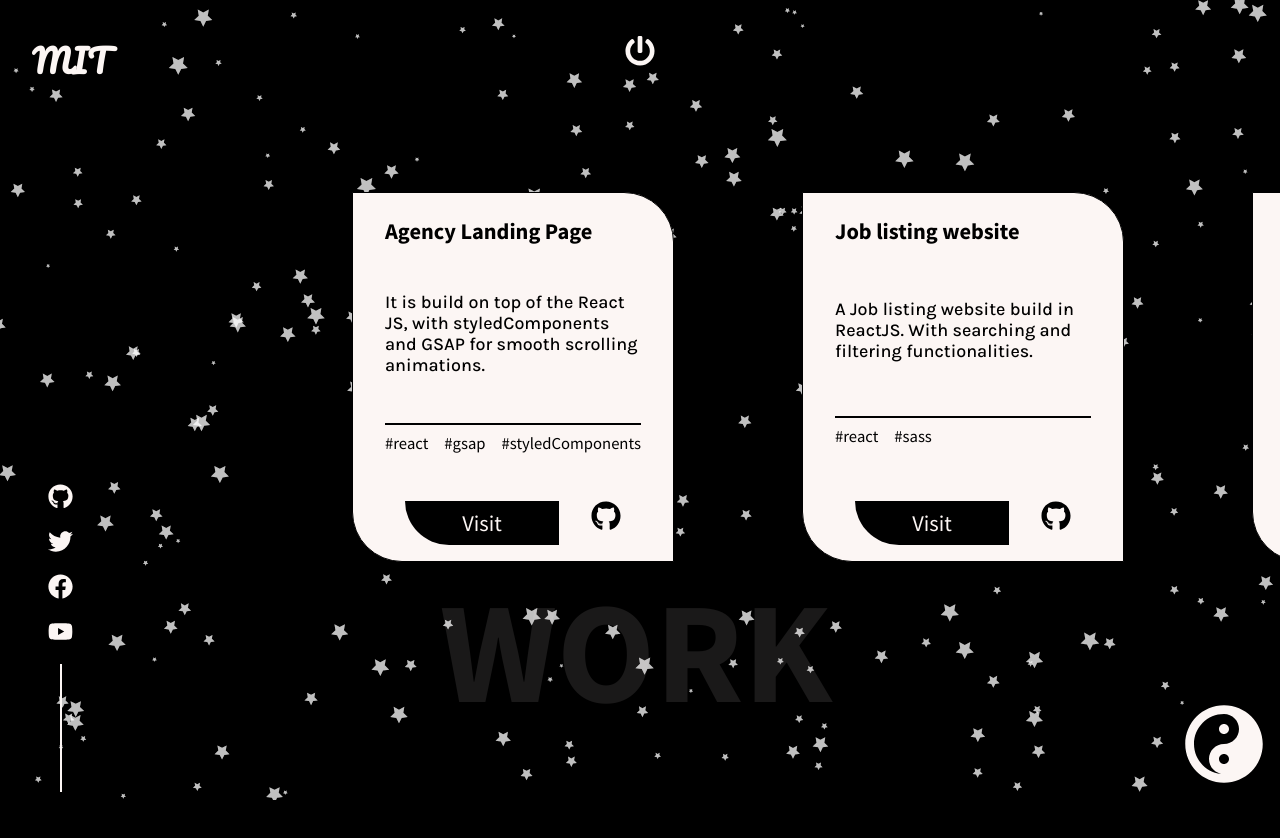
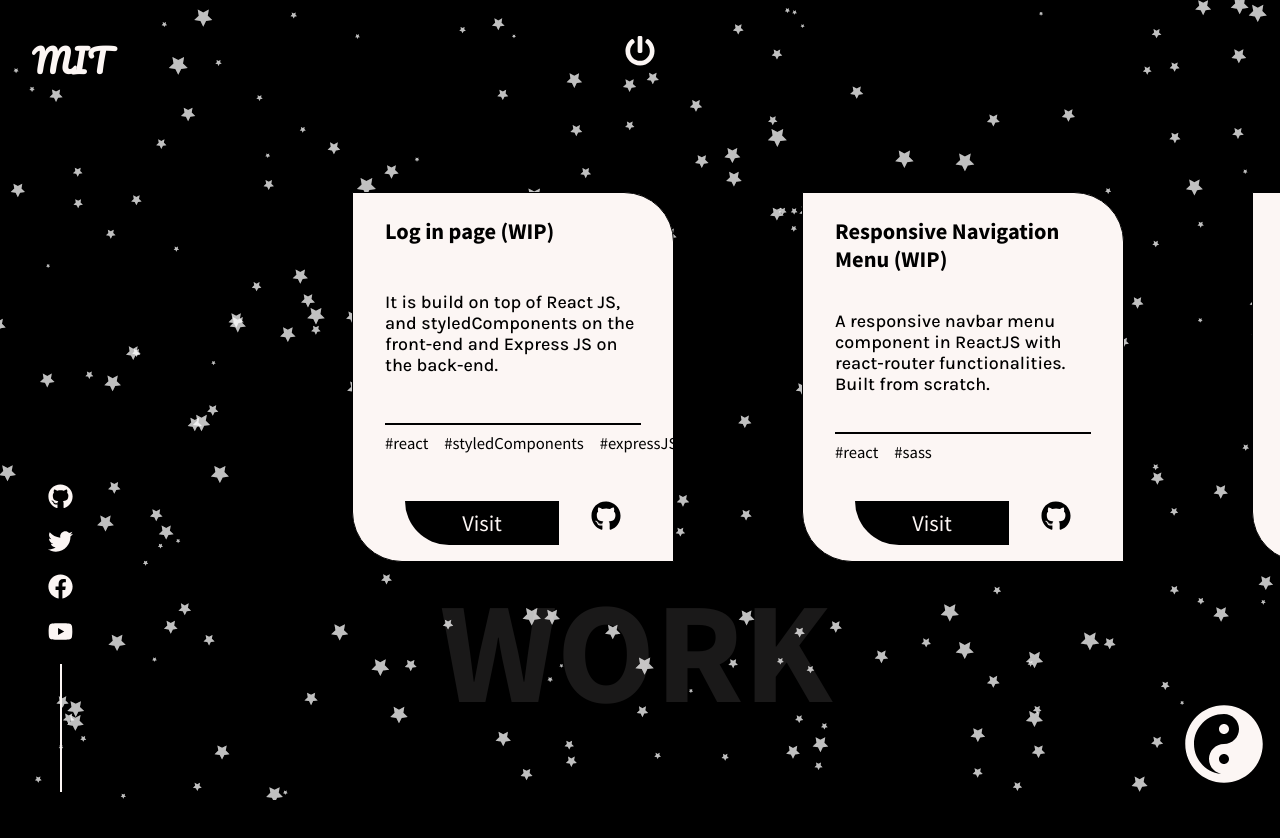
Before and after one commit to mark-escosura/portfolio, a React (Create React App) app: page /work in a window 1280 px wide. Shown: the top 838 px of the page. Built offline with nearby package versions, Linux system fonts and the light colour scheme.

Commit message:
Updated Work Data.

```diff
--- a/src/data/WorkData.js
+++ b/src/data/WorkData.js
@@ -1,60 +1,32 @@
 export const Work = [
     {
         id:1,
-        name:"Agency Landing Page",
-        description:"It is build on top of the React JS, with styledComponents and GSAP for smooth scrolling animations.",
-        tags:["react","gsap","styledComponents"],
+        name:"Log in page (WIP)",
+        description:"It is build on top of React JS, and styledComponents on the front-end and Express JS on the back-end.",
 
-        demo:"https://agency-website-eta.vercel.app/",
-        github:"https://github.com/codebucks27/Agency-website"
+        tags:["react","styledComponents", "expressJS"],
+
+        demo:"/",
+        github:"/"
     },
     {
         id:2,
-        name:"Job listing website",
-        description:"A Job listing website build in ReactJS. With searching and filtering functionalities.",
+        name:"Responsive Navigation Menu (WIP)",
+        description:"A responsive navbar menu component in ReactJS with react-router functionalities. Built from scratch.",
         tags:["react","sass"],
 
-        demo:"http://react-job-listing-website.codebucks27.vercel.app/",
-        github:"https://github.com/codebucks27/react-job-listing-website"
+        demo:"/",
+        github:"/"
 
     },
     {
         id:3,
-        name:"Dev.to Clone",
-        description:"A clone of Dev.to build using ReactJS. With realtime fetching of articles from dev.to using API.",
-        tags:["react","api","sass"],
-
-        demo:"http://devto-clone-codebucks27.vercel.app/",
-        github:"https://github.com/codebucks27/devto-clone"
-    },
-    {
-        id:4,
-        name:"Sidebar Menu",
-        description:"A cool looking sidebar menu build using ReactJS and styledComponents.It has really smooth animations.",
-        tags:["react","styledComponents","react-router"],
-
-        demo:"https://react-sidebar.vercel.app/",
-        github:"https://github.com/codebucks27/react-sidebar"
-
-    },{
-        id:5,
         name:"Todo App(React + Redux)",
-        description:"A todo app build using Redux-toolkit and framer-motion for smooth animations.",
+        description:"A todo-app built using Redux-framework and framer-motion for smooth and cool animations.",
         tags:["react","redux","framer-motion"],
 
-        demo:"http://react-redux-todo-app-git-main-codebucks27.vercel.app/",
-        github:"https://github.com/codebucks27/React-Redux-Todo-App"
-
-    },
-    {
-        id:6,
-        name:"Responsive Navigation Menu",
-        description:"A reponsive navbar menu component in ReactJS with react-router functionalities. Built from scratch.",
-        tags:["react","react-router","css"],
-
-        demo:"http://react-responsive-navbar-codebucks27.vercel.app/",
-        github:"https://github.com/codebucks27/React-responsive-navbar"
-
+        demo:"/",
+        github:"/"
     },
 
 
```
